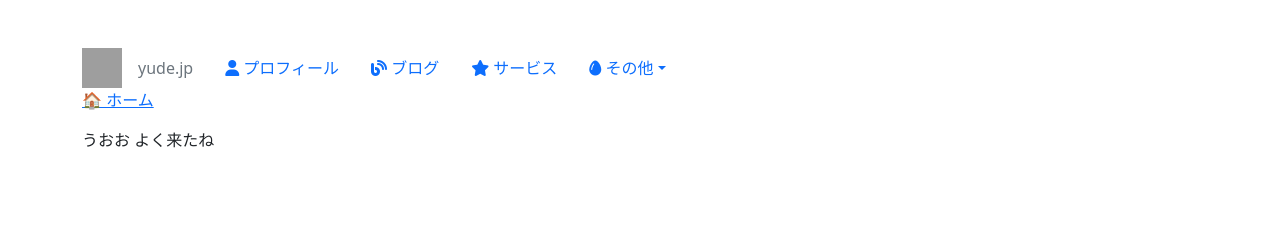
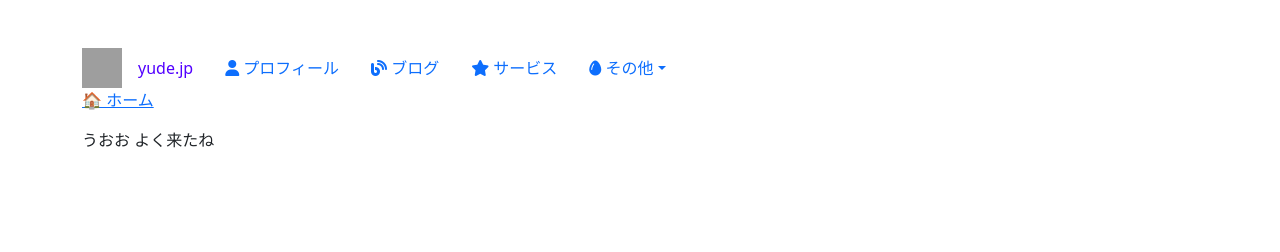
Before and after one commit to yudejp/yude.jp_v3, a Jekyll site: the page built from index.markdown, in a window 1280 px wide. Shown: the top 252 px of the page. Built offline with Jekyll 4.4.1, drawn with Linux system fonts in a browser that asks for light colours; nearby versions of some CDN libraries; grey boxes are pictures that could not be loaded.

Commit message:
Add title text animation

```diff
--- a/_layouts/default.html
+++ b/_layouts/default.html
@@ -18,6 +18,24 @@
     <link rel="shortcut icon"
         type="image/png"
         href="/assets/images/yudejp.png">
+    <style>
+        .title {
+            animation: title 2.5s linear;
+            animation-iteration-count: infinite;
+        }
+
+        @keyframes title {
+
+            0%,
+            100% {
+                color: rgb(0, 0, 255);
+            }
+
+            50% {
+                color: rgb(255, 0, 255);
+            }
+        }
+    </style>
 </head>
 
 <body>
@@ -30,7 +48,7 @@
                     class="d-inline">
             </li>
             <li class="nav-item">
-                <a class="nav-link disabled"
+                <a class="nav-link title"
                     href="/"
                     tabindex="-1"
                     aria-disabled="true">yude.jp</a>
```
